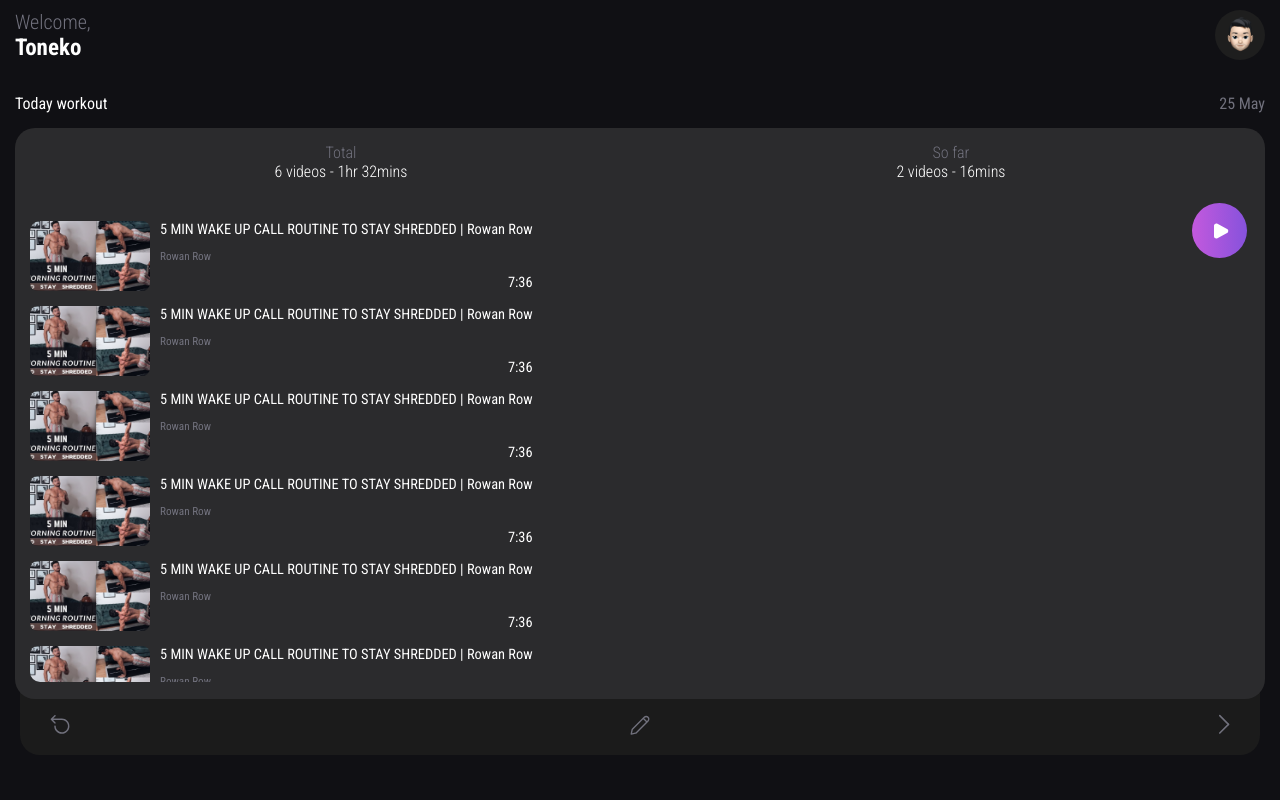
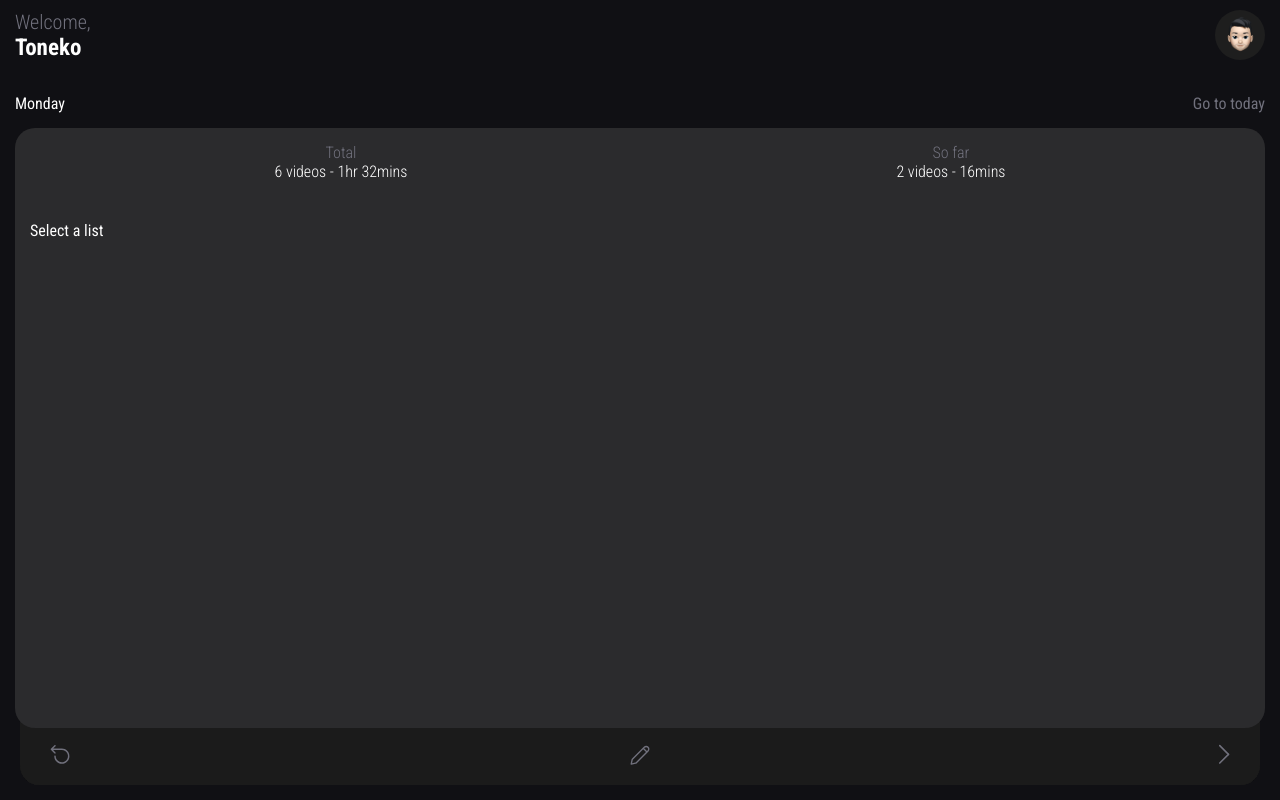
Before and after one commit to mocca-dev/yoketube, a Next.js app: page / in a window 1280 px wide. Built offline with nearby package versions, Linux system fonts and the light colour scheme.

Commit message:
Days list addition, scroll, types

```diff
--- a/app/page.module.css
+++ b/app/page.module.css
@@ -8,6 +8,19 @@
 
 .main {
   position: relative;
-  padding: 20px 0px;
+  padding-top: 20px;
   height: 100%;
 }
+
+.container {
+  display: flex;
+  flex-direction: row;
+  scroll-snap-type: x mandatory;
+  gap: 20px;
+  overflow-x: scroll;
+  overflow-y: hidden;
+  white-space: nowrap;
+  -ms-overflow-style: none;
+  scrollbar-width: none;
+  height: calc(100vh - 100px);
+}
--- a/app/page.tsx
+++ b/app/page.tsx
@@ -1,10 +1,52 @@
+'use client';
+
+import { useState } from 'react';
 import styles from './page.module.css';
 import DayCard from '@/components/DayCard/DayCard';
+import Video from '@/types/Types';
+
+type Day = {
+  name: string;
+  date: string;
+  list?: Video[];
+};
 
 export default function Home() {
+  const [days] = useState<Day[]>([
+    { name: 'Monday', date: 'Go to today', list: [] },
+    {
+      name: 'Today workout',
+      date: '29 May',
+      list: [
+        {
+          name: '5 MIN WAKE UP CALL ROUTINE TO STAY SHREDDED | Rowan Row',
+          author: 'Rowan Row',
+          duration: '7:36',
+          thumbnailUrl:
+            'https://i.ytimg.com/vi/Jn-eYvQcIjA/hqdefault.jpg?sqp=-oaymwEjCNACELwBSFryq4qpAxUIARUAAAAAGAElAADIQj0AgKJDeAE=&rs=AOn4CLD2QPv1VvMuB5UVWYGqb1lcBMtn7A',
+        },
+      ],
+    },
+    { name: 'Wednesday', date: 'Go to today', list: [] },
+    { name: 'Thusday', date: 'Go to today', list: [] },
+    { name: 'Friday', date: 'Go to today', list: [] },
+    { name: 'Saturday', date: 'Go to today', list: [] },
+    { name: 'Sunday', date: 'Go to today', list: [] },
+  ]);
+
   return (
     <main className={styles.main}>
-      <DayCard />
+      <div className={styles.container}>
+        {days &&
+          days.map((day) => (
+            <DayCard
+              key={day.name}
+              list={day.list}
+              name={day.name}
+              date={day.date}
+            />
+          ))}
+      </div>
     </main>
   );
 }
--- a/components/DayCard/BackPannel/backPannel.module.css
+++ b/components/DayCard/BackPannel/backPannel.module.css
@@ -2,11 +2,11 @@
   position: absolute;
   z-index: 1;
   right: 5px;
-  height: 100px;
+  height: calc(100% - 100px);
   width: calc(100% - 10px);
   background-color: var(--bg-light);
   border-radius: var(--border-radius);
-  bottom: 30px;
+  bottom: 0px;
 }
 
 .buttonsBar {
--- a/components/DayCard/DayCard.tsx
+++ b/components/DayCard/DayCard.tsx
@@ -4,24 +4,37 @@ import StatsHeader from './StatsHeader/StatsHeader';
 import VideoList from './VideoList/VideoList';
 import PlayButton from './PlayButton/PlayButton';
 import BackPannel from './BackPannel/BackPannel';
+import Video from '@/types/Types';
 
-interface DayCardProps extends HTMLAttributes<HTMLDivElement> {}
+interface DayCardProps extends HTMLAttributes<HTMLDivElement> {
+  name: string;
+  date: string;
+  list?: Video[];
+}
 
-export const DayCard = ({}: DayCardProps) => {
+export const DayCard = ({ name, date, list }: DayCardProps) => {
   return (
-    <>
+    <div className={styles.container}>
       <header className={styles.header}>
-        <span>Today workout</span>
-        <span className={styles.date}>25 May</span>
+        <span>{name}</span>
+        <span className={styles.date}>{date}</span>
       </header>
 
       <main className={styles.main}>
-        <PlayButton />
         <StatsHeader />
-        <VideoList />
+        {list && list.length ? (
+          <>
+            <PlayButton />
+            <VideoList list={list} />
+          </>
+        ) : (
+          <>
+            <span>Select a list</span>
+          </>
+        )}
       </main>
       <BackPannel />
-    </>
+    </div>
   );
 };
 
--- a/components/DayCard/VideoList/VideoItem/VideoItem.tsx
+++ b/components/DayCard/VideoList/VideoItem/VideoItem.tsx
@@ -1,28 +1,27 @@
 import { HTMLAttributes } from 'react';
 import Image from 'next/image';
 import styles from './videoItem.module.css';
+import Video from '@/types/Types';
 
-interface VideoItemProps extends HTMLAttributes<HTMLDivElement> {}
+interface VideoItemProps extends HTMLAttributes<HTMLDivElement> {
+  data: Video;
+}
 
-export const VideoItem = ({}: VideoItemProps) => {
-  return (
+export const VideoItem = ({ data }: VideoItemProps) => (
   <div className={styles.container}>
     <Image
-        src="/thumbnail1.png"
+      src={data.thumbnailUrl}
       className={styles.thumbnail}
       height={70}
       width={120}
       alt=""
     />
     <span className={styles.descriptionContainer}>
-        <div className={styles.title}>
-          5 MIN WAKE UP CALL ROUTINE TO STAY SHREDDED | Rowan Row
-        </div>
-        <div className={styles.channelName}>Rowan Row</div>
-        <div className={styles.duration}>7:36</div>
+      <div className={styles.title}>{data.name}</div>
+      <div className={styles.channelName}>{data.author}</div>
+      <div className={styles.duration}>{data.duration}</div>
     </span>
   </div>
 );
-};
 
 export default VideoItem;
--- a/components/DayCard/VideoList/VideoList.tsx
+++ b/components/DayCard/VideoList/VideoList.tsx
@@ -1,18 +1,16 @@
 import { HTMLAttributes } from 'react';
 import styles from './videoList.module.css';
 import VideoItem from './VideoItem/VideoItem';
+import Video from '@/types/Types';
 
-interface VideoListProps extends HTMLAttributes<HTMLDivElement> {}
+interface VideoListProps extends HTMLAttributes<HTMLDivElement> {
+  list: Video[];
+}
 
-export const VideoList = ({}: VideoListProps) => {
+export const VideoList = ({ list }: VideoListProps) => {
   return (
     <div className={styles.container}>
-      <VideoItem />
-      <VideoItem />
-      <VideoItem />
-      <VideoItem />
-      <VideoItem />
-      <VideoItem />
+      {list && list.map((video) => <VideoItem key={video.name} data={video} />)}
     </div>
   );
 };
--- a/components/DayCard/dayCard.module.css
+++ b/components/DayCard/dayCard.module.css
@@ -1,3 +1,8 @@
+.container {
+  min-width: 100%;
+  scroll-snap-align: center;
+}
+
 .header {
   display: flex;
   justify-content: space-between;
--- a/next.config.js
+++ b/next.config.js
@@ -3,4 +3,14 @@ const withPWA = require('@ducanh2912/next-pwa').default({
   dest: 'public',
 });
 
-module.exports = withPWA({});
+module.exports = withPWA({
+  reactStrictMode: true,
+  images: {
+    remotePatterns: [
+      {
+        protocol: 'https',
+        hostname: 'i.ytimg.com',
+      },
+    ],
+  },
+});
--- /dev/null
+++ b/types/Types.ts
@@ -0,0 +1,8 @@
+type Video = {
+  name: string;
+  author: string;
+  duration: string;
+  thumbnailUrl: string;
+};
+
+export default Video;
```
Also changed, not shown: 1 other file (tests, documents, lock files or other folders). Lines whose indentation alone changed are shown as unchanged.
